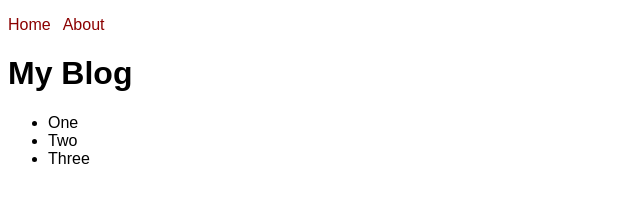
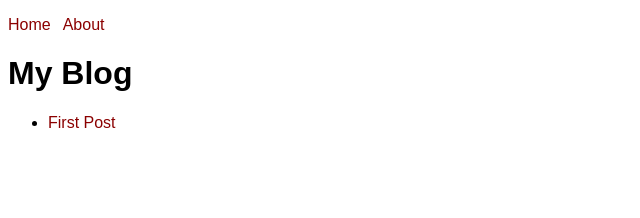
Before and after one commit to mucciols/next-blog, a Next.js app: page / in a window 1280 px wide. Shown: the top 218 px of the page, without its empty margins (0-640 px from the left). Built offline with nearby package versions, Linux system fonts and the light colour scheme.

Commit message:
first post page

```diff
--- a/pages/_app.js
+++ b/pages/_app.js
@@ -1,9 +1,13 @@
+import { Head } from "next/document";
 import NavBar from "../components/Navbar";
 import '../styles/globals.css'
 
 function App({ Component, pageProps }) {
   return (
     <>
+      {/* <Head>
+        <link rel="icon" href="/favicon.ico"></link>
+      </Head> */}
       <header>
         <NavBar />
       </header>
--- a/pages/index.js
+++ b/pages/index.js
@@ -1,5 +1,6 @@
 
 import Head from "next/head";
+import Link from "next/link";
 
 function HomePage() {
   console.log("[HomePage] render");
@@ -11,9 +12,13 @@ function HomePage() {
       <main>
         <h1>My Blog</h1>
         <ul>
-          <li>One</li>
-          <li>Two</li>
-          <li>Three</li>
+          <li>
+            <Link href="/posts/first-post">
+              First Post
+            </Link>
+          </li>
+          {/* <li>Two</li>
+          <li>Three</li> */}
         </ul>
       </main>
     </>
```
Also changed, not shown: content/posts/first-post.md (added, +3 -0 lines), pages/posts/first-post.js (added, +20 -0 lines), public/robots.txt (added).
